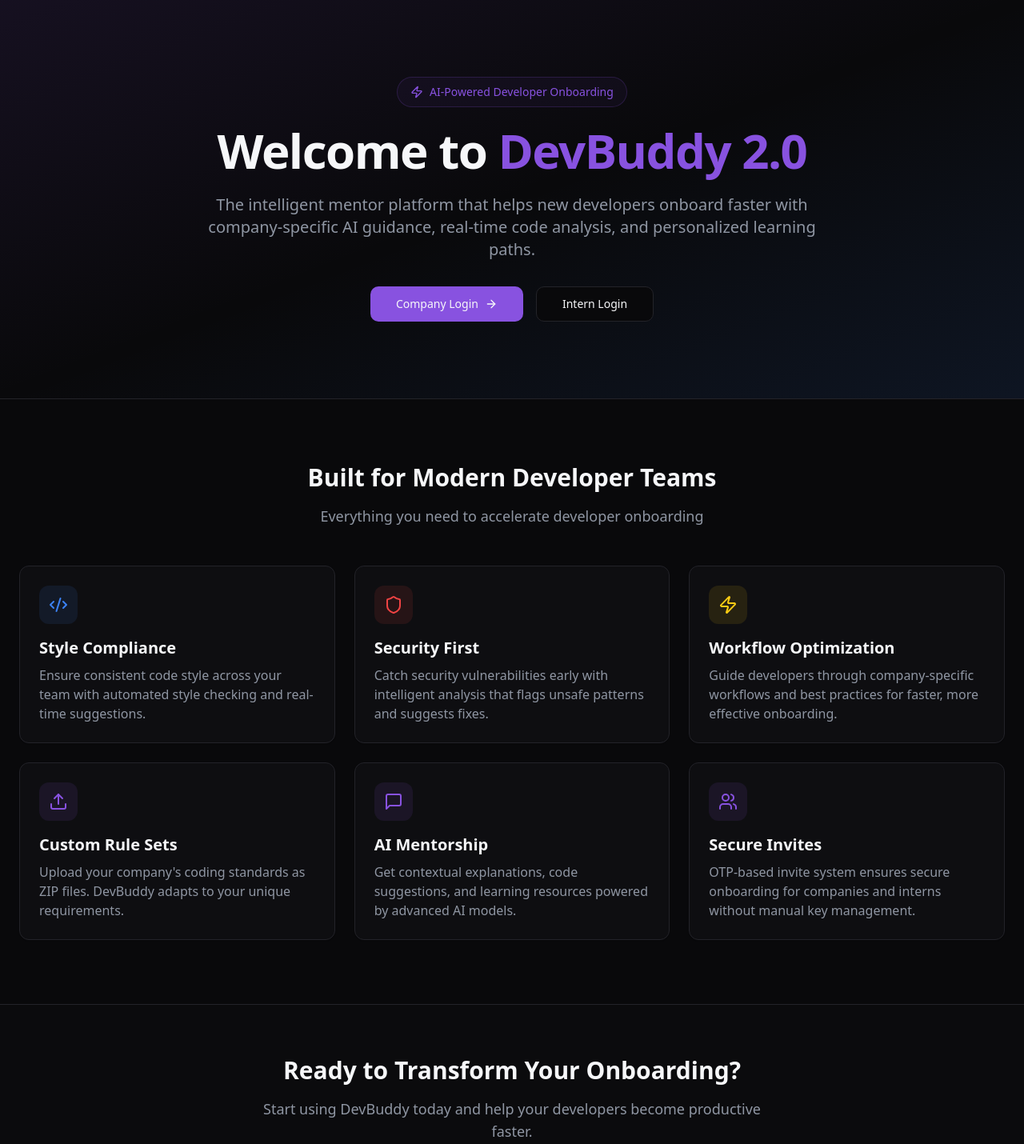
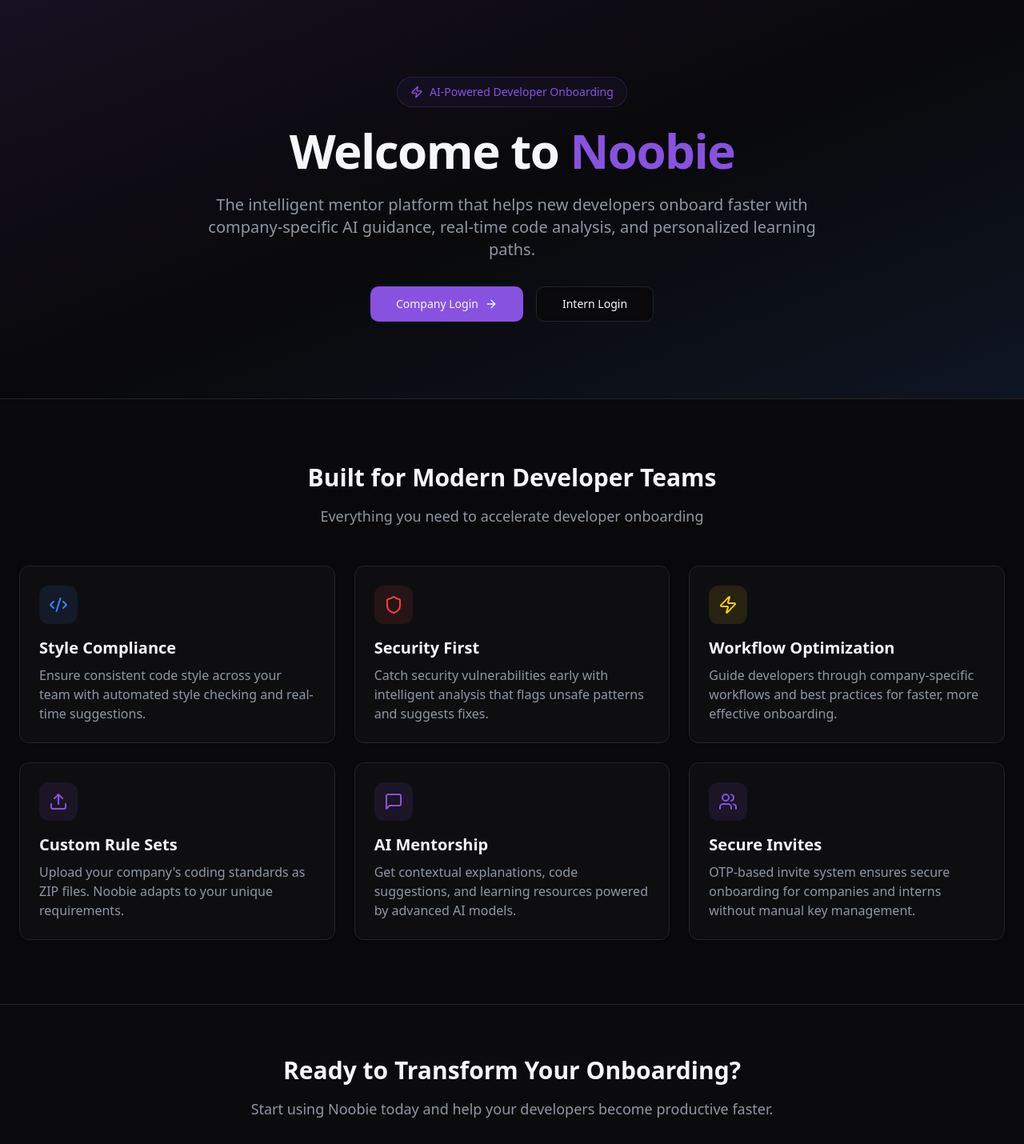
Before and after one commit to kiu-team-Q/Noobie, a React (Vite) app: page / in a window 1280 px wide. Shown: the top 1430 px of the page at 80% size. Built offline with nearby package versions, Linux system fonts and the light colour scheme; the HTML template or start-up script is replaced by a standard one.

Commit message:
Refactor: Update project name and headings

```diff
--- a/index.html
+++ b/index.html
@@ -3,18 +3,18 @@
   <head>
     <meta charset="UTF-8" />
     <meta name="viewport" content="width=device-width, initial-scale=1.0" />
-    <title>DevBuddy 2.0 - AI-Powered Developer Onboarding Platform</title>
-    <meta name="description" content="DevBuddy 2.0: Intelligent mentor platform that accelerates developer onboarding with company-specific AI guidance, real-time code analysis, and personalized learning paths." />
-    <meta name="author" content="DevBuddy" />
+    <title>Noobie - AI-Powered Developer Onboarding Platform</title>
+    <meta name="description" content="Noobie: Intelligent mentor platform that accelerates developer onboarding with company-specific AI guidance, real-time code analysis, and personalized learning paths." />
+    <meta name="author" content="Noobie" />
     <meta name="keywords" content="developer onboarding, AI mentor, code analysis, developer tools, software training" />
 
-    <meta property="og:title" content="DevBuddy 2.0 - AI-Powered Developer Onboarding" />
+    <meta property="og:title" content="Noobie - AI-Powered Developer Onboarding" />
     <meta property="og:description" content="Transform developer onboarding with AI-powered mentorship, real-time code analysis, and company-specific guidance" />
     <meta property="og:type" content="website" />
     <meta property="og:image" content="https://lovable.dev/opengraph-image-p98pqg.png" />
 
     <meta name="twitter:card" content="summary_large_image" />
-    <meta name="twitter:title" content="DevBuddy 2.0 - AI Developer Onboarding" />
+    <meta name="twitter:title" content="Noobie - AI Developer Onboarding" />
     <meta name="twitter:description" content="Accelerate developer onboarding with intelligent AI mentorship" />
     <meta name="twitter:image" content="https://lovable.dev/opengraph-image-p98pqg.png" />
   </head>
--- a/src/pages/Home.tsx
+++ b/src/pages/Home.tsx
@@ -18,7 +18,7 @@ const Home = () => {
             </div>
 
             <h1 className="mb-6 text-5xl font-bold tracking-tight text-foreground md:text-6xl">
-              Welcome to <span className="text-primary">DevBuddy 2.0</span>
+              Welcome to <span className="text-primary">Noobie</span>
             </h1>
 
             <p className="mb-8 text-xl text-muted-foreground">
@@ -102,7 +102,7 @@ const Home = () => {
               Custom Rule Sets
             </h3>
             <p className="text-muted-foreground">
-              Upload your company's coding standards as ZIP files. DevBuddy adapts
+              Upload your company's coding standards as ZIP files. Noobie adapts
               to your unique requirements.
             </p>
           </Card>
@@ -143,7 +143,7 @@ const Home = () => {
               Ready to Transform Your Onboarding?
             </h2>
             <p className="mb-8 text-lg text-muted-foreground">
-              Start using DevBuddy today and help your developers become productive faster.
+              Start using Noobie today and help your developers become productive faster.
             </p>
             <Link to="/company/login">
               <Button size="lg" className="gap-2 bg-primary hover:bg-primary/90">
```
